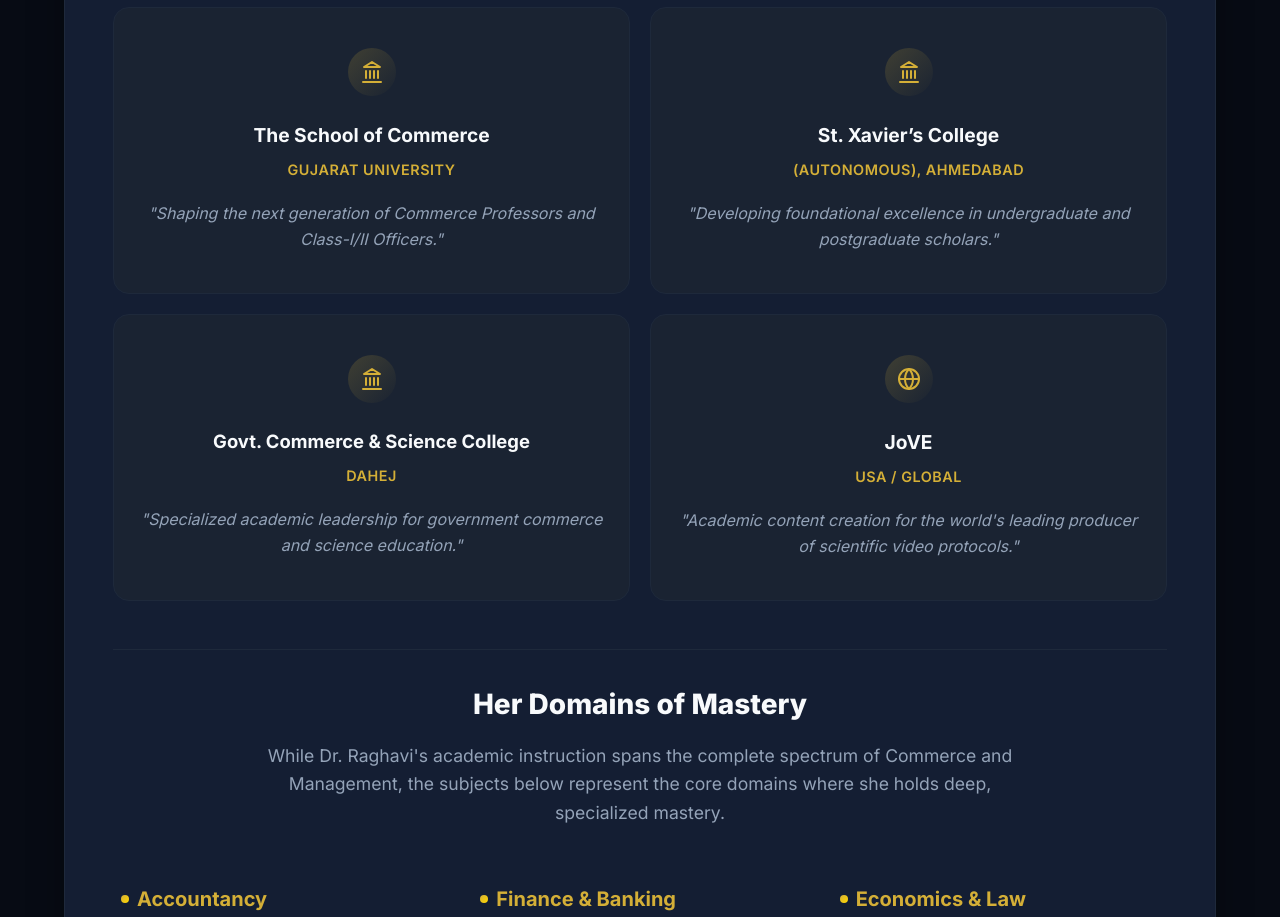
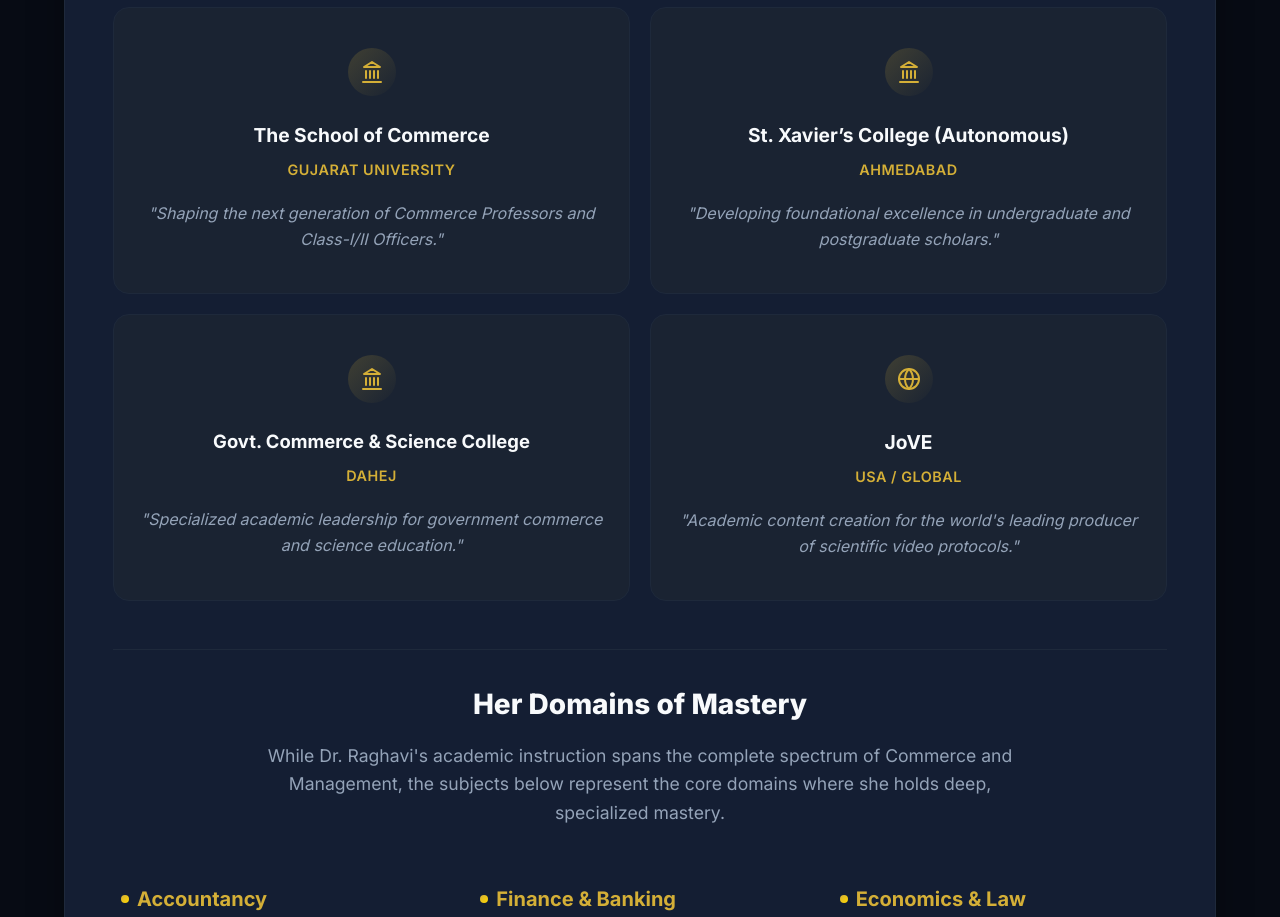
Before and after one commit to NCRaghavi/Raghavi, a React (Vite) app: page / in a window 1280 px wide. Shown: the part 3200-4117 px from the top of the page. Built offline with nearby package versions, Linux system fonts and the light colour scheme.

Commit message:
update home

```diff
--- a/src/components/Home.jsx
+++ b/src/components/Home.jsx
@@ -324,8 +324,8 @@
               <div style={{ width: '48px', height: '48px', margin: '0 auto 1.5rem', borderRadius: '50%', background: 'linear-gradient(135deg, rgba(212, 175, 55, 0.2), transparent)', display: 'flex', alignItems: 'center', justifyContent: 'center' }}>
                 <Landmark size={24} style={{ color: 'var(--accent-color)' }} />
               </div>
-              <h4 style={{ fontSize: '1.2rem', fontWeight: 700, color: 'var(--text-primary)', marginBottom: '0.5rem', whiteSpace: 'nowrap' }}>St. Xavier’s College</h4>
-              <div style={{ color: 'var(--accent-color)', fontSize: '0.9rem', fontWeight: 600, marginBottom: '1.25rem', letterSpacing: '0.5px', textTransform: 'uppercase' }}>(Autonomous), Ahmedabad</div>
+              <h4 style={{ fontSize: '1.2rem', fontWeight: 700, color: 'var(--text-primary)', marginBottom: '0.5rem' }}>St. Xavier’s College (Autonomous)</h4>
+              <div style={{ color: 'var(--accent-color)', fontSize: '0.9rem', fontWeight: 600, marginBottom: '1.25rem', letterSpacing: '0.5px', textTransform: 'uppercase' }}>Ahmedabad</div>
               <p style={{ color: 'var(--text-secondary)', fontSize: '1rem', lineHeight: 1.6, fontStyle: 'italic' }}>
                 "Developing foundational excellence in undergraduate and postgraduate scholars."
               </p>
```
